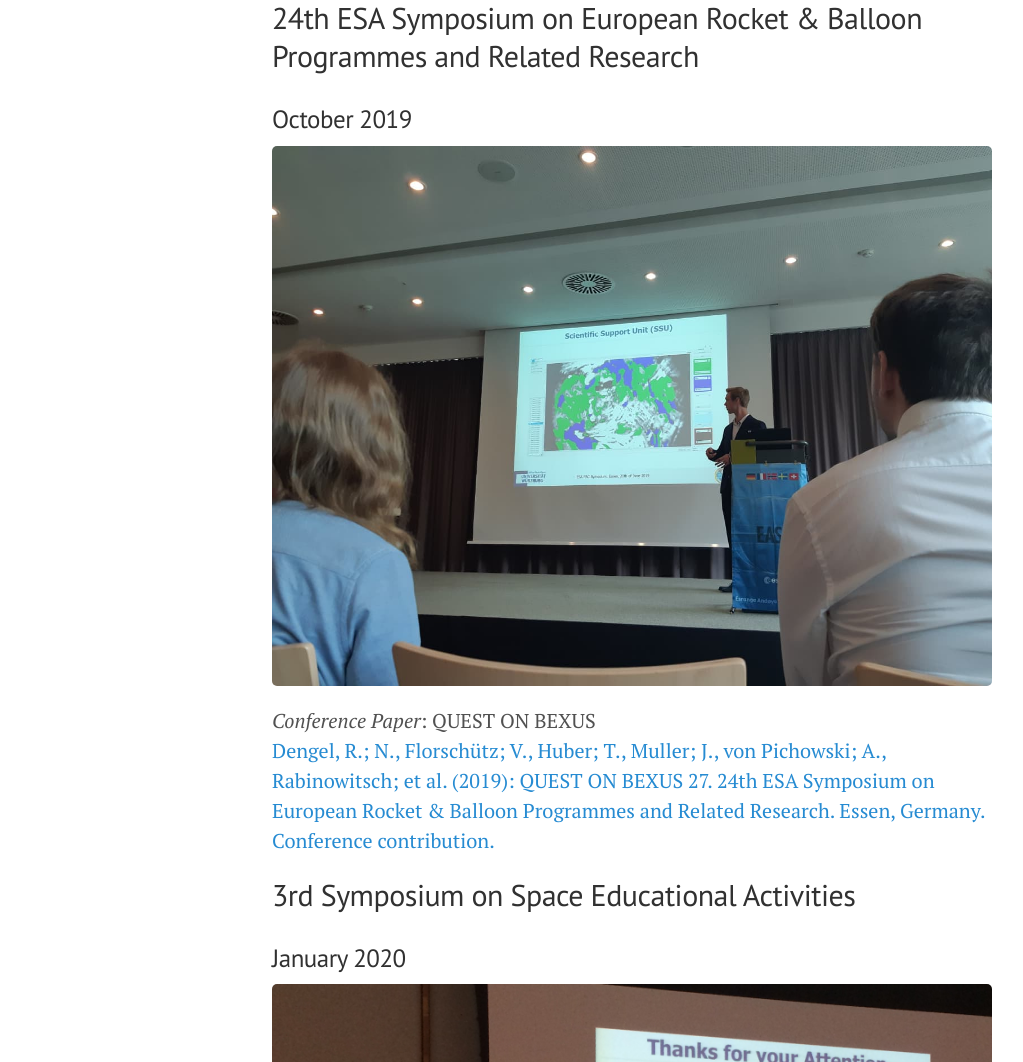
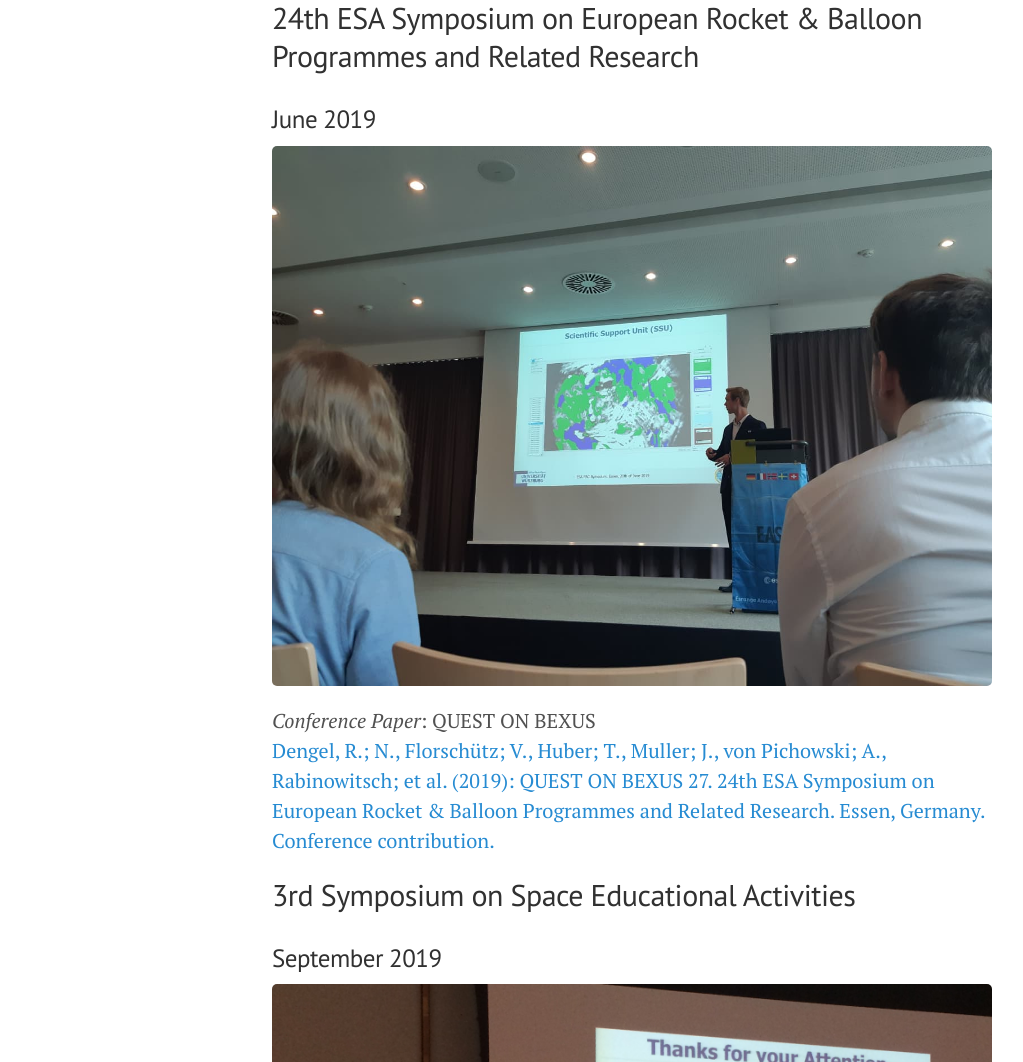
Before and after one commit to jvpichowski/quest-bexus, a Jekyll site: the page built from website/_posts/2020-01-01-conferences.md, in a window 1280 px wide. Shown: the part 313-1375 px from the top of the page, without its empty margins (8-1031 px from the left). Built offline with Jekyll 4.4.1, drawn with Linux system fonts in a browser that asks for light colours.

Commit message:
Update 2020-01-01-conferences.md

```diff
--- a/website/_posts/2020-01-01-conferences.md
+++ b/website/_posts/2020-01-01-conferences.md
@@ -7,7 +7,7 @@ Our lead system engineer [Ric Dengel](https://www.linkedin.com/in/ric-dengel/) w
 
 ## 24th ESA Symposium on European Rocket & Balloon Programmes and Related Research
 
-### October 2019
+### June 2019
 
 ![Ric Dengel at PAC]({{ site.url }}/images/PAC.jpg){:class="img-responsive"}
 
@@ -16,7 +16,7 @@ Our lead system engineer [Ric Dengel](https://www.linkedin.com/in/ric-dengel/) w
 
 ## 3rd Symposium on Space Educational Activities
 
-### January 2020
+### September 2019
 
 ![Ric Dengel at SSEA]({{ site.url }}/images/SSEA.jpg){:class="img-responsive"}
 
```
